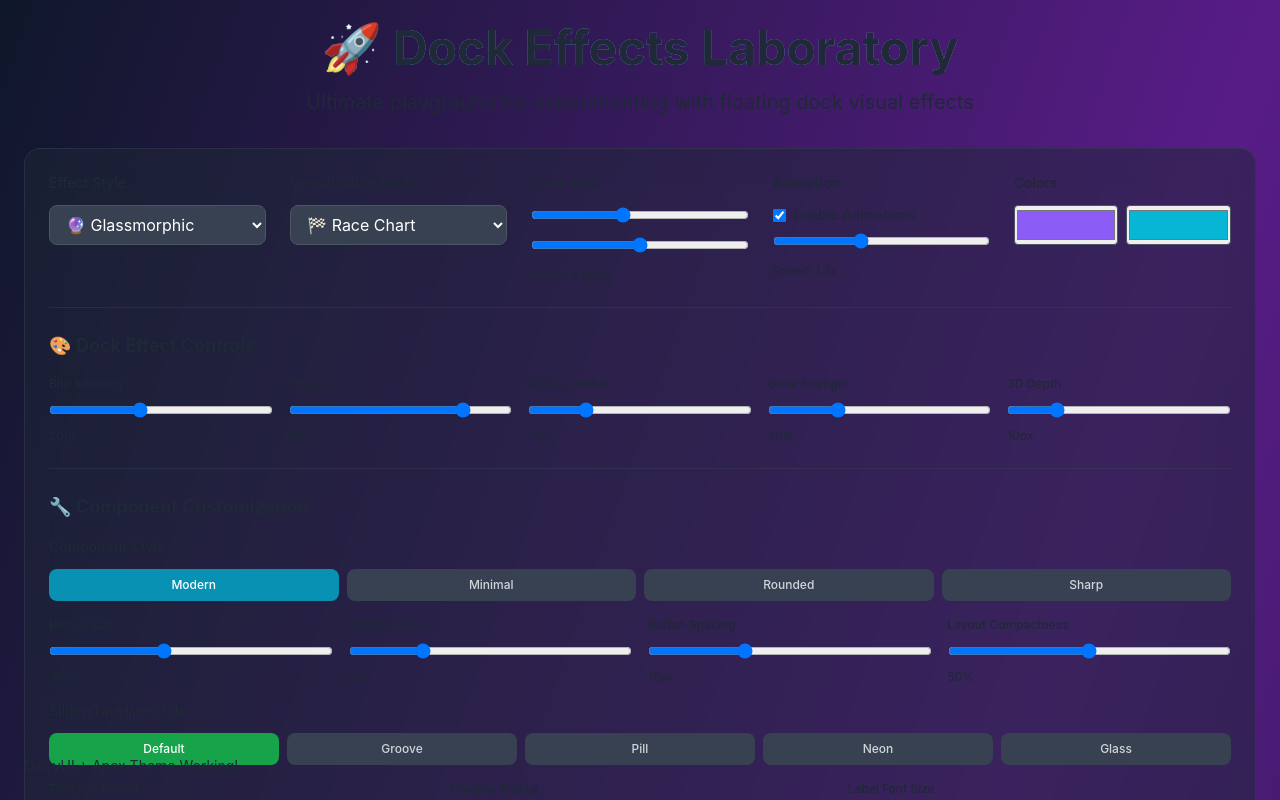
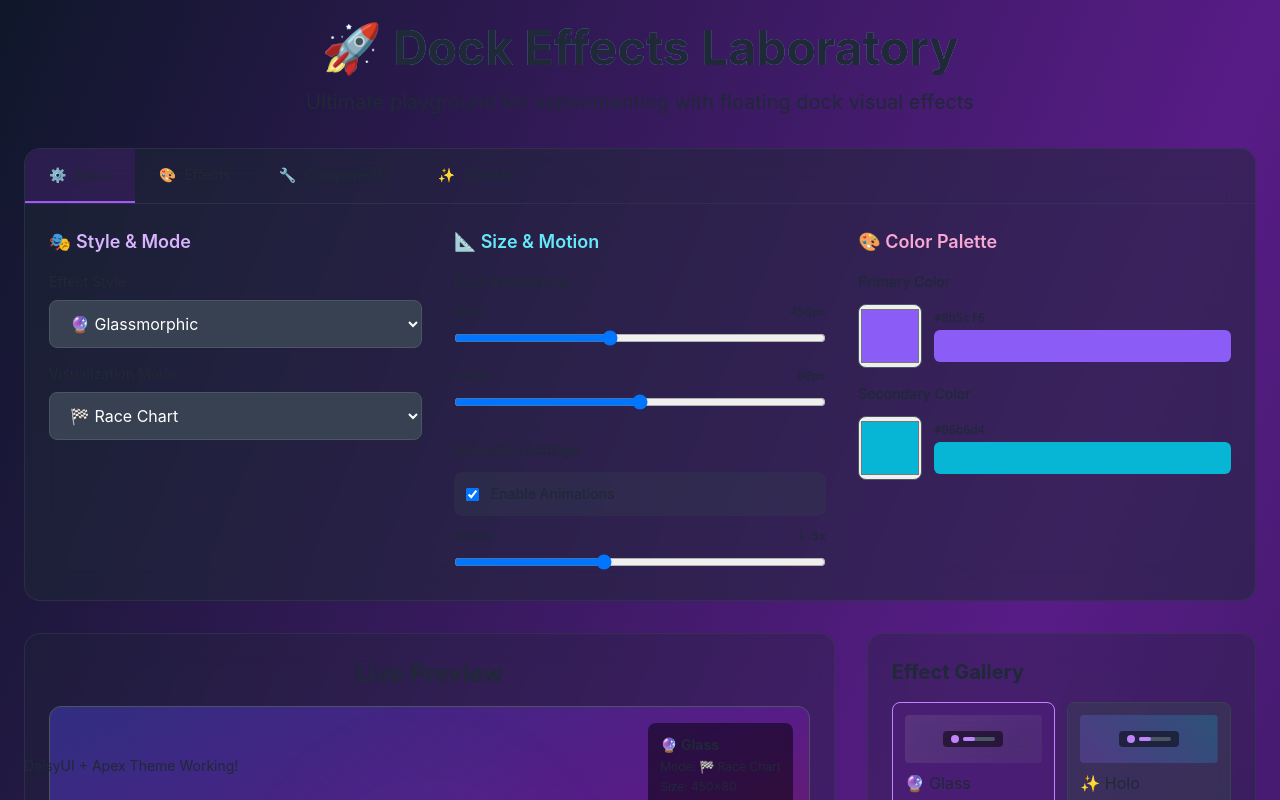
Before and after one commit to goatcheese98/apex-dashboard, a Vue app: page /dock-iterations in a window 1280 px wide. Shown: the top 800 px of the page. Built offline with nearby package versions, Linux system fonts and the light colour scheme.

Commit message:
simple layout

```diff
--- a/src/pages/dock-iterations.vue
+++ b/src/pages/dock-iterations.vue
@@ -12,14 +12,40 @@
       </div>
 
       <!-- Control Panel -->
-      <div class="mb-8 bg-gray-800/50 backdrop-blur-lg rounded-2xl p-6 border border-gray-700/50">
-        <div class="grid grid-cols-1 lg:grid-cols-5 gap-6">
-          <!-- Effect Selector -->
-          <div>
-            <label class="block text-sm font-medium mb-3">Effect Style</label>
+      <div class="mb-8 bg-gray-800/50 backdrop-blur-lg rounded-2xl border border-gray-700/50 overflow-hidden">
+        <!-- Tab Navigation -->
+        <div class="flex border-b border-gray-700/50">
+          <button
+            v-for="tab in controlTabs"
+            :key="tab.id"
+            @click="activeTab = tab.id"
+            :class="[
+              'px-6 py-4 text-sm font-medium transition-all duration-300 border-b-2 flex items-center gap-2',
+              activeTab === tab.id
+                ? 'text-white border-purple-500 bg-purple-900/30'
+                : 'text-gray-400 border-transparent hover:text-white hover:bg-gray-700/30'
+            ]"
+          >
+            <span>{{ tab.icon }}</span>
+            <span>{{ tab.name }}</span>
+          </button>
+        </div>
+
+        <!-- Tab Content -->
+        <div class="p-6">
+          <!-- Basic Settings Tab -->
+          <div v-show="activeTab === 'basic'" class="space-y-6">
+            <div class="grid grid-cols-1 lg:grid-cols-3 gap-8">
+              <!-- Effect & Mode Column -->
+              <div class="space-y-6">
+                <div>
+                  <label class="block text-lg font-semibold mb-4 text-purple-300">🎭 Style & Mode</label>
+                  <div class="space-y-4">
+                    <div>
+                      <label class="block text-sm font-medium mb-2">Effect Style</label>
                       <select
                         v-model="currentEffect"
-              class="w-full bg-gray-700 border border-gray-600 rounded-lg px-3 py-2 text-white focus:ring-2 focus:ring-purple-500"
+                        class="w-full bg-gray-700 border border-gray-600 rounded-lg px-4 py-3 text-white focus:ring-2 focus:ring-purple-500"
                       >
                         <option value="glassmorphic">🔮 Glassmorphic</option>
                         <option value="holographic">✨ Holographic</option>
@@ -35,87 +61,108 @@
                         <option value="neural">🧠 Neural Network</option>
                       </select>
                     </div>
-
-          <!-- Visualization Mode Selector -->
-          <div>
-            <label class="block text-sm font-medium mb-3">Visualization Mode</label>
+                    <div>
+                      <label class="block text-sm font-medium mb-2">Visualization Mode</label>
                       <select
                         v-model="currentVisualization"
-              class="w-full bg-gray-700 border border-gray-600 rounded-lg px-3 py-2 text-white focus:ring-2 focus:ring-purple-500"
+                        class="w-full bg-gray-700 border border-gray-600 rounded-lg px-4 py-3 text-white focus:ring-2 focus:ring-purple-500"
                       >
                         <option value="race-chart">🏁 Race Chart</option>
                         <option value="damage-analysis">⚔️ Damage Analysis</option>
                         <option value="scatter-plot">📊 Scatter Plot</option>
                       </select>
                     </div>
-
-          <!-- Size Controls -->
-          <div>
-            <label class="block text-sm font-medium mb-3">Dock Size</label>
-            <div class="space-y-2">
-              <input
-                v-model="dockWidth"
-                type="range"
-                min="200"
-                max="800"
-                class="w-full"
-              >
-              <input
-                v-model="dockHeight"
-                type="range"
-                min="40"
-                max="120"
-                class="w-full"
-              >
-              <div class="text-xs text-gray-400">{{ dockWidth }}px × {{ dockHeight }}px</div>
-            </div>
-          </div>
-
-          <!-- Animation Controls -->
-          <div>
-            <label class="block text-sm font-medium mb-3">Animation</label>
-            <div class="space-y-2">
-              <label class="flex items-center">
-                <input v-model="animationEnabled" type="checkbox" class="mr-2">
-                <span class="text-sm">Enable Animations</span>
+                  </div>
+                </div>
+              </div>
+
+              <!-- Size & Animation Column -->
+              <div class="space-y-6">
+                <div>
+                  <label class="block text-lg font-semibold mb-4 text-cyan-300">📐 Size & Motion</label>
+                  <div class="space-y-6">
+                    <div>
+                      <label class="block text-sm font-medium mb-3">Dock Dimensions</label>
+                      <div class="space-y-4">
+                        <div>
+                          <div class="flex justify-between items-center mb-2">
+                            <span class="text-xs text-gray-400">Width</span>
+                            <span class="text-xs font-mono text-white">{{ dockWidth }}px</span>
+                          </div>
+                          <input v-model="dockWidth" type="range" min="200" max="800" class="w-full">
+                        </div>
+                        <div>
+                          <div class="flex justify-between items-center mb-2">
+                            <span class="text-xs text-gray-400">Height</span>
+                            <span class="text-xs font-mono text-white">{{ dockHeight }}px</span>
+                          </div>
+                          <input v-model="dockHeight" type="range" min="40" max="120" class="w-full">
+                        </div>
+                      </div>
+                    </div>
+                    <div>
+                      <label class="block text-sm font-medium mb-3">Animation Settings</label>
+                      <div class="space-y-3">
+                        <label class="flex items-center p-3 bg-gray-700/30 rounded-lg">
+                          <input v-model="animationEnabled" type="checkbox" class="mr-3">
+                          <span class="text-sm font-medium">Enable Animations</span>
                         </label>
-              <input
-                v-model="animationSpeed"
-                type="range"
-                min="0.5"
-                max="3"
-                step="0.1"
-                class="w-full"
-                :disabled="!animationEnabled"
-              >
-              <div class="text-xs text-gray-400">Speed: {{ animationSpeed }}x</div>
-            </div>
-          </div>
-
-          <!-- Color Controls -->
-          <div>
-            <label class="block text-sm font-medium mb-3">Colors</label>
-            <div class="grid grid-cols-2 gap-2">
-              <input
-                v-model="primaryColor"
-                type="color"
-                class="w-full h-10 rounded border border-gray-600"
-                title="Primary Color"
-              >
-              <input
-                v-model="secondaryColor"
-                type="color"
-                class="w-full h-10 rounded border border-gray-600"
-                title="Secondary Color"
-              >
-            </div>
-          </div>
-        </div>
-
-        <!-- Advanced Controls -->
-        <div class="mt-6 pt-6 border-t border-gray-700/50">
-          <h3 class="text-lg font-semibold mb-4 text-purple-300">🎨 Dock Effect Controls</h3>
-          <div class="grid grid-cols-1 lg:grid-cols-5 gap-4">
+                        <div>
+                          <div class="flex justify-between items-center mb-2">
+                            <span class="text-xs text-gray-400">Speed</span>
+                            <span class="text-xs font-mono text-white">{{ animationSpeed }}x</span>
+                          </div>
+                          <input v-model="animationSpeed" type="range" min="0.5" max="3" step="0.1" class="w-full" :disabled="!animationEnabled">
+                        </div>
+                      </div>
+                    </div>
+                  </div>
+                </div>
+              </div>
+
+              <!-- Colors Column -->
+              <div class="space-y-6">
+                <div>
+                  <label class="block text-lg font-semibold mb-4 text-pink-300">🎨 Color Palette</label>
+                  <div class="space-y-4">
+                    <div>
+                      <label class="block text-sm font-medium mb-3">Primary Color</label>
+                      <div class="flex items-center gap-3">
+                        <input v-model="primaryColor" type="color" class="w-16 h-16 rounded-lg border border-gray-600">
+                        <div class="flex-1">
+                          <div class="text-xs font-mono text-gray-400 mb-1">{{ primaryColor }}</div>
+                          <div class="h-8 rounded-md" :style="{ backgroundColor: primaryColor }"></div>
+                        </div>
+                      </div>
+                    </div>
+                    <div>
+                      <label class="block text-sm font-medium mb-3">Secondary Color</label>
+                      <div class="flex items-center gap-3">
+                        <input v-model="secondaryColor" type="color" class="w-16 h-16 rounded-lg border border-gray-600">
+                        <div class="flex-1">
+                          <div class="text-xs font-mono text-gray-400 mb-1">{{ secondaryColor }}</div>
+                          <div class="h-8 rounded-md" :style="{ backgroundColor: secondaryColor }"></div>
+                        </div>
+                      </div>
+                    </div>
+                  </div>
+                </div>
+              </div>
+            </div>
+          </div>
+
+          <!-- Effects Tab -->
+          <div v-show="activeTab === 'effects'" class="space-y-6">
+            <div class="text-center mb-6">
+              <h3 class="text-lg font-semibold text-purple-300">🎨 Visual Effect Controls</h3>
+              <p class="text-gray-400 text-sm mt-2">Fine-tune the visual appearance and styling of your dock</p>
+            </div>
+
+            <div class="grid grid-cols-1 lg:grid-cols-3 gap-6">
+              <!-- Blur & Transparency -->
+              <div class="space-y-4">
+                <label class="block text-sm font-semibold mb-3 text-blue-300">🌀 Blur & Transparency</label>
+                <div class="space-y-3">
                   <div>
                     <label class="block text-xs font-medium mb-2">Blur Intensity</label>
                     <input v-model="blurIntensity" type="range" min="0" max="50" class="w-full">
@@ -126,6 +173,13 @@
                     <input v-model="opacity" type="range" min="0" max="100" class="w-full">
                     <div class="text-xs text-gray-400 mt-1">{{ opacity }}%</div>
                   </div>
+                </div>
+              </div>
+
+              <!-- Shape & Lighting -->
+              <div class="space-y-4">
+                <label class="block text-sm font-semibold mb-3 text-green-300">✨ Shape & Lighting</label>
+                <div class="space-y-3">
                   <div>
                     <label class="block text-xs font-medium mb-2">Border Radius</label>
                     <input v-model="borderRadius" type="range" min="0" max="50" class="w-full">
@@ -136,31 +190,51 @@
                     <input v-model="glowStrength" type="range" min="0" max="100" class="w-full">
                     <div class="text-xs text-gray-400 mt-1">{{ glowStrength }}%</div>
                   </div>
+                </div>
+              </div>
+
+              <!-- 3D Effects -->
+              <div class="space-y-4">
+                <label class="block text-sm font-semibold mb-3 text-orange-300">🎭 3D Effects</label>
+                <div class="space-y-3">
                   <div>
                     <label class="block text-xs font-medium mb-2">3D Depth</label>
                     <input v-model="depthStrength" type="range" min="0" max="50" class="w-full">
                     <div class="text-xs text-gray-400 mt-1">{{ depthStrength }}px</div>
                   </div>
-          </div>
-        </div>
-
-        <!-- Component Customization Controls -->
-        <div class="mt-6 pt-6 border-t border-gray-700/50">
-          <h3 class="text-lg font-semibold mb-4 text-cyan-300">🔧 Component Customization</h3>
+                  <div class="flex items-end h-12">
+                    <button
+                      @click="randomizeEffect"
+                      class="w-full px-3 py-2 bg-gradient-to-r from-cyan-600 to-blue-600 hover:from-cyan-700 hover:to-blue-700 rounded-lg transition-all duration-300 text-sm"
+                    >
+                      🎲 Randomize Effects
+                    </button>
+                  </div>
+                </div>
+              </div>
+            </div>
+          </div>
+
+          <!-- Components Tab -->
+          <div v-show="activeTab === 'components'" class="space-y-6">
+            <div class="text-center mb-6">
+              <h3 class="text-lg font-semibold text-cyan-300">🔧 Component Customization</h3>
+              <p class="text-gray-400 text-sm mt-2">Customize individual components, buttons, sliders, and layout elements</p>
+            </div>
 
             <!-- Component Style Selector -->
-          <div class="mb-4">
-            <label class="block text-sm font-medium mb-3">Component Style</label>
-            <div class="grid grid-cols-4 gap-2">
+            <div class="mb-6">
+              <label class="block text-sm font-semibold mb-3 text-cyan-300">Component Style Theme</label>
+              <div class="grid grid-cols-4 gap-3">
                 <button
                   v-for="style in ['modern', 'minimal', 'rounded', 'sharp']"
                   :key="style"
                   @click="componentStyle = style"
                   :class="[
-                  'px-3 py-2 rounded-lg text-xs font-medium transition-all duration-300',
+                    'px-4 py-3 rounded-lg font-medium transition-all duration-300 border-2',
                     componentStyle === style
-                    ? 'bg-cyan-600 text-white'
-                    : 'bg-gray-700 text-gray-300 hover:bg-gray-600'
+                      ? 'bg-cyan-600 text-white border-cyan-400'
+                      : 'bg-gray-700 text-gray-300 border-gray-600 hover:bg-gray-600 hover:border-gray-500'
                   ]"
                 >
                   {{ style.charAt(0).toUpperCase() + style.slice(1) }}
@@ -168,8 +242,11 @@
               </div>
             </div>
 
-          <!-- Button Customization -->
-          <div class="grid grid-cols-1 lg:grid-cols-4 gap-4 mb-4">
+            <div class="grid grid-cols-1 lg:grid-cols-2 gap-8">
+              <!-- Button Controls -->
+              <div class="space-y-4">
+                <label class="block text-sm font-semibold mb-3 text-purple-300">🔘 Button Controls</label>
+                <div class="space-y-3">
                   <div>
                     <label class="block text-xs font-medium mb-2">Button Size</label>
                     <input v-model="buttonSize" type="range" min="24" max="64" class="w-full">
@@ -185,35 +262,53 @@
                     <input v-model="buttonSpacing" type="range" min="8" max="32" class="w-full">
                     <div class="text-xs text-gray-400 mt-1">{{ buttonSpacing }}px</div>
                   </div>
+                </div>
+              </div>
+
+              <!-- Layout Controls -->
+              <div class="space-y-4">
+                <label class="block text-sm font-semibold mb-3 text-green-300">📐 Layout Controls</label>
+                <div class="space-y-3">
                   <div>
                     <label class="block text-xs font-medium mb-2">Layout Compactness</label>
                     <input v-model="layoutCompactness" type="range" min="0" max="100" class="w-full">
                     <div class="text-xs text-gray-400 mt-1">{{ layoutCompactness }}%</div>
                   </div>
+                  <div>
+                    <label class="block text-xs font-medium mb-2">Label Font Size</label>
+                    <input v-model="labelFontSize" type="range" min="8" max="16" class="w-full">
+                    <div class="text-xs text-gray-400 mt-1">{{ labelFontSize }}px</div>
+                  </div>
+                  <div>
+                    <label class="block text-xs font-medium mb-2">Label Opacity</label>
+                    <input v-model="labelOpacity" type="range" min="0" max="100" class="w-full">
+                    <div class="text-xs text-gray-400 mt-1">{{ labelOpacity }}%</div>
+                  </div>
+                </div>
+              </div>
             </div>
 
             <!-- Slider Style Selector -->
-          <div class="mb-4">
-            <label class="block text-sm font-medium mb-3">Slider/Timeline Style</label>
-            <div class="grid grid-cols-5 gap-2">
+            <div class="mt-6">
+              <label class="block text-sm font-semibold mb-3 text-indigo-300">🎚️ Slider/Timeline Style</label>
+              <div class="grid grid-cols-5 gap-2 mb-4">
                 <button
                   v-for="style in ['default', 'groove', 'pill', 'neon', 'glass']"
                   :key="style"
                   @click="sliderStyle = style"
                   :class="[
-                  'px-2 py-2 rounded-lg text-xs font-medium transition-all duration-300',
+                    'px-3 py-2 rounded-lg text-xs font-medium transition-all duration-300 border',
                     sliderStyle === style
-                    ? 'bg-green-600 text-white'
-                    : 'bg-gray-700 text-gray-300 hover:bg-gray-600'
+                      ? 'bg-green-600 text-white border-green-400'
+                      : 'bg-gray-700 text-gray-300 border-gray-600 hover:bg-gray-600'
                   ]"
                 >
                   {{ style.charAt(0).toUpperCase() + style.slice(1) }}
                 </button>
               </div>
-          </div>
-
-          <!-- Timeline Customization -->
-          <div class="grid grid-cols-1 lg:grid-cols-3 gap-4 mb-4">
+
+              <!-- Timeline Fine-tuning -->
+              <div class="grid grid-cols-1 lg:grid-cols-2 gap-4">
                 <div>
                   <label class="block text-xs font-medium mb-2">Timeline Height</label>
                   <input v-model="timelineHeight" type="range" min="6" max="24" class="w-full">
@@ -224,65 +319,76 @@
                   <input v-model="timelineRadius" type="range" min="0" max="20" class="w-full">
                   <div class="text-xs text-gray-400 mt-1">{{ timelineRadius }}px</div>
                 </div>
-            <div>
-              <label class="block text-xs font-medium mb-2">Label Font Size</label>
-              <input v-model="labelFontSize" type="range" min="8" max="16" class="w-full">
-              <div class="text-xs text-gray-400 mt-1">{{ labelFontSize }}px</div>
-            </div>
-          </div>
-
-          <!-- Label Customization -->
-          <div class="grid grid-cols-1 lg:grid-cols-2 gap-4">
-            <div>
-              <label class="block text-xs font-medium mb-2">Label Opacity</label>
-              <input v-model="labelOpacity" type="range" min="0" max="100" class="w-full">
-              <div class="text-xs text-gray-400 mt-1">{{ labelOpacity }}%</div>
-            </div>
-            <div class="flex items-end">
+              </div>
+            </div>
+
+            <!-- Reset Button -->
+            <div class="pt-4 border-t border-gray-700/50 flex justify-center">
               <button
                 @click="resetComponentStyles"
-                class="px-4 py-2 bg-gradient-to-r from-orange-600 to-orange-700 hover:from-orange-700 hover:to-orange-800 rounded-lg transition-all duration-300 text-sm"
-              >
-                🔄 Reset Components
+                class="px-6 py-3 bg-gradient-to-r from-orange-600 to-orange-700 hover:from-orange-700 hover:to-orange-800 rounded-lg transition-all duration-300 text-sm font-medium"
+              >
+                🔄 Reset All Components
               </button>
             </div>
           </div>
-        </div>
-
-        <!-- Preset Controls -->
-        <div class="mt-6 pt-6 border-t border-gray-700/50 flex flex-wrap gap-4 justify-center">
+
+          <!-- Presets Tab -->
+          <div v-show="activeTab === 'presets'" class="space-y-6">
+            <div class="text-center mb-6">
+              <h3 class="text-lg font-semibold text-pink-300">✨ Quick Presets & Actions</h3>
+              <p class="text-gray-400 text-sm mt-2">Apply ready-made configurations or perform global actions</p>
+            </div>
+
+            <div class="grid grid-cols-1 gap-8">
+              <!-- Preset Configurations -->
+              <div>
+                <label class="block text-sm font-semibold mb-4 text-purple-300">🎨 Style Presets</label>
+                <div class="grid grid-cols-2 lg:grid-cols-3 gap-3">
                   <button
                     v-for="preset in presets"
                     :key="preset.name"
                     @click="applyPreset(preset)"
-            class="px-4 py-2 bg-gradient-to-r from-purple-600 to-pink-600 hover:from-purple-700 hover:to-pink-700 rounded-lg transition-all duration-300 transform hover:scale-105"
+                    class="px-4 py-3 bg-gradient-to-r from-purple-600 to-pink-600 hover:from-purple-700 hover:to-pink-700 rounded-lg transition-all duration-300 transform hover:scale-105 font-medium text-center"
                   >
                     {{ preset.name }}
                   </button>
+                </div>
+              </div>
+
+              <!-- Global Actions -->
+              <div>
+                <label class="block text-sm font-semibold mb-4 text-cyan-300">⚡ Global Actions</label>
+                <div class="grid grid-cols-1 lg:grid-cols-3 gap-4">
                   <button
                     @click="randomizeEffect"
-            class="px-4 py-2 bg-gradient-to-r from-cyan-600 to-blue-600 hover:from-cyan-700 hover:to-blue-700 rounded-lg transition-all duration-300 transform hover:scale-105"
-          >
-            🎲 Randomize
+                    class="px-4 py-3 bg-gradient-to-r from-cyan-600 to-blue-600 hover:from-cyan-700 hover:to-blue-700 rounded-lg transition-all duration-300 transform hover:scale-105 font-medium"
+                  >
+                    🎲 Randomize Everything
                   </button>
                   <button
                     @click="resetToDefaults"
-            class="px-4 py-2 bg-gradient-to-r from-gray-600 to-gray-700 hover:from-gray-700 hover:to-gray-800 rounded-lg transition-all duration-300"
-          >
-            🔄 Reset
+                    class="px-4 py-3 bg-gradient-to-r from-gray-600 to-gray-700 hover:from-gray-700 hover:to-gray-800 rounded-lg transition-all duration-300 font-medium"
+                  >
+                    🔄 Reset to Defaults
                   </button>
                   <button
                     @click="toggleFloatingMode"
                     :class="[
-              'px-4 py-2 rounded-lg transition-all duration-300 transform hover:scale-105',
+                      'px-4 py-3 rounded-lg transition-all duration-300 transform hover:scale-105 font-medium',
                       isFloatingMode
                         ? 'bg-gradient-to-r from-red-600 to-red-700 hover:from-red-700 hover:to-red-800'
                         : 'bg-gradient-to-r from-green-600 to-green-700 hover:from-green-700 hover:to-green-800'
                     ]"
                   >
-            {{ isFloatingMode ? '🔒 Exit Floating' : '🚀 Float Dock' }}
+                    {{ isFloatingMode ? '🔒 Exit Floating Mode' : '🚀 Enable Floating Mode' }}
                   </button>
                 </div>
+              </div>
+            </div>
+          </div>
+        </div>
+
       </div>
 
       <!-- Main Laboratory Area -->
@@ -815,6 +921,15 @@ const playerBreakdownMode = ref(false) // team vs player-wise breakdown
 
 // Floating dock mode
 const isFloatingMode = ref(false)
+
+// Tab navigation
+const activeTab = ref('basic')
+const controlTabs = [
+  { id: 'basic', name: 'Basic', icon: '⚙️' },
+  { id: 'effects', name: 'Effects', icon: '🎨' },
+  { id: 'components', name: 'Components', icon: '🔧' },
+  { id: 'presets', name: 'Presets', icon: '✨' }
+]
 
 // Component customization state
 const buttonSize = ref(40) // 40px default
```
Lines whose indentation alone changed are shown as unchanged.
